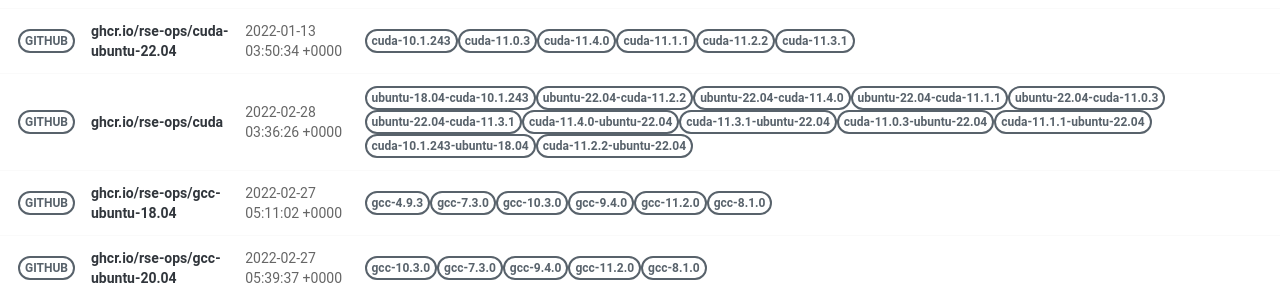
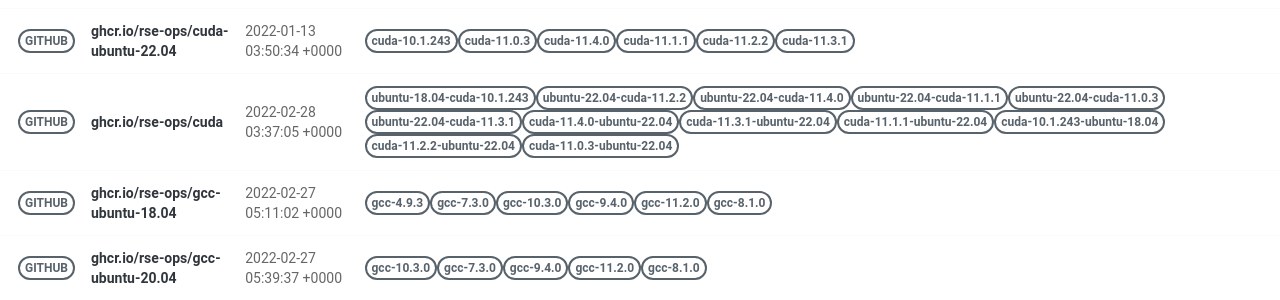
Before and after one commit to rse-ops/docker-images, a Jekyll site: the page built from pages/index.md, in a window 1280 px wide. Shown: the part 421-721 px from the top of the page. Built offline with Jekyll 4.4.1, drawn with Linux system fonts in a browser that asks for light colours; nearby versions of some CDN libraries.

Commit message:
Automated push to update library 2022-02-28

```diff
--- a/_library/ghcr.io-rse-ops-cuda.md
+++ b/_library/ghcr.io-rse-ops-cuda.md
@@ -1,7 +1,7 @@
 ---
 layout: container
 name: ghcr.io/rse-ops/cuda
-updated_at: 2022-02-28 03:36:26.506750
+updated_at: 2022-02-28 03:37:05.358193
 
 
 container_url: https://github.com/orgs/rse-ops/packages/container/package/cuda
```
Also changed, not shown: other parts of _library/ghcr.io-rse-ops-cuda.md (+3 -3 lines).
